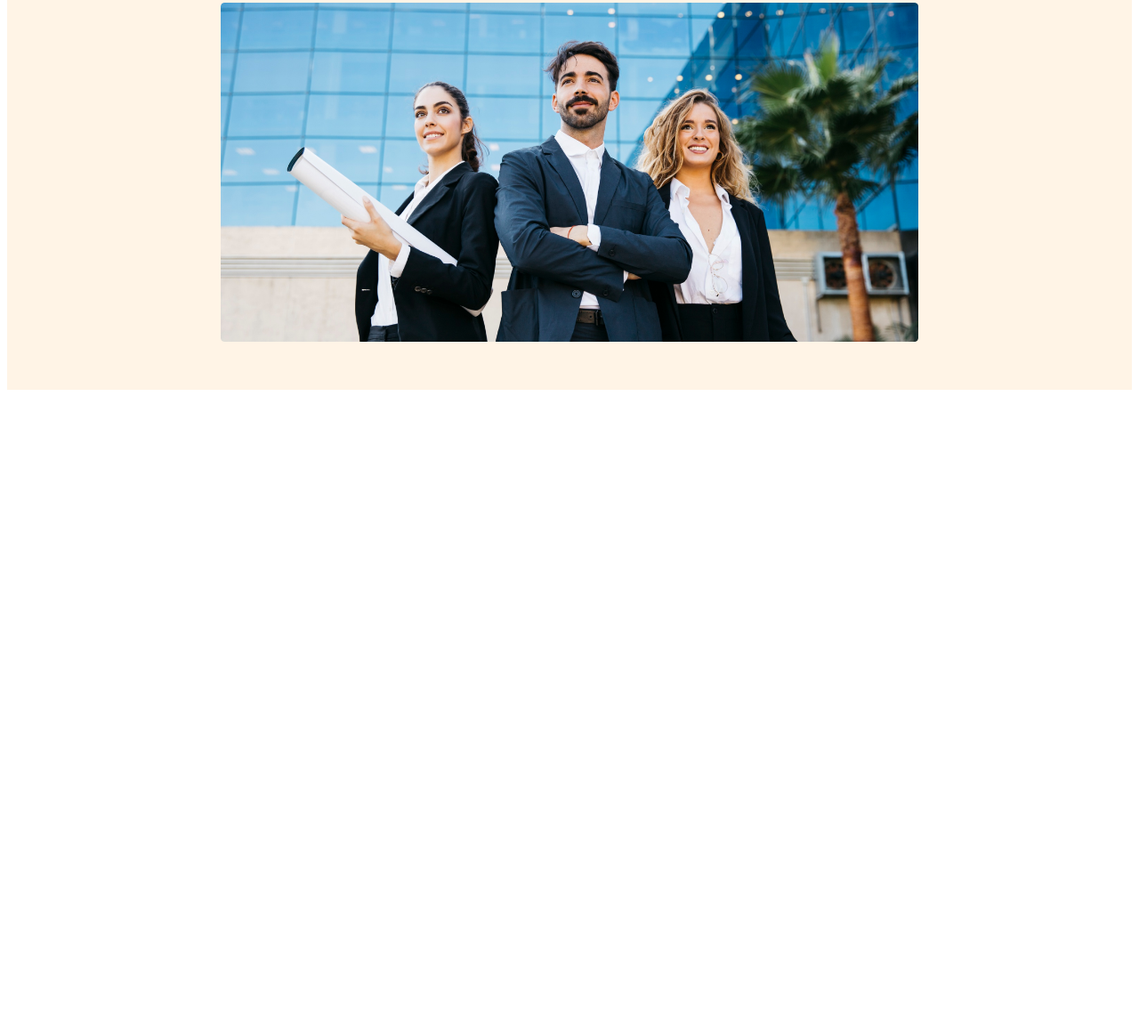
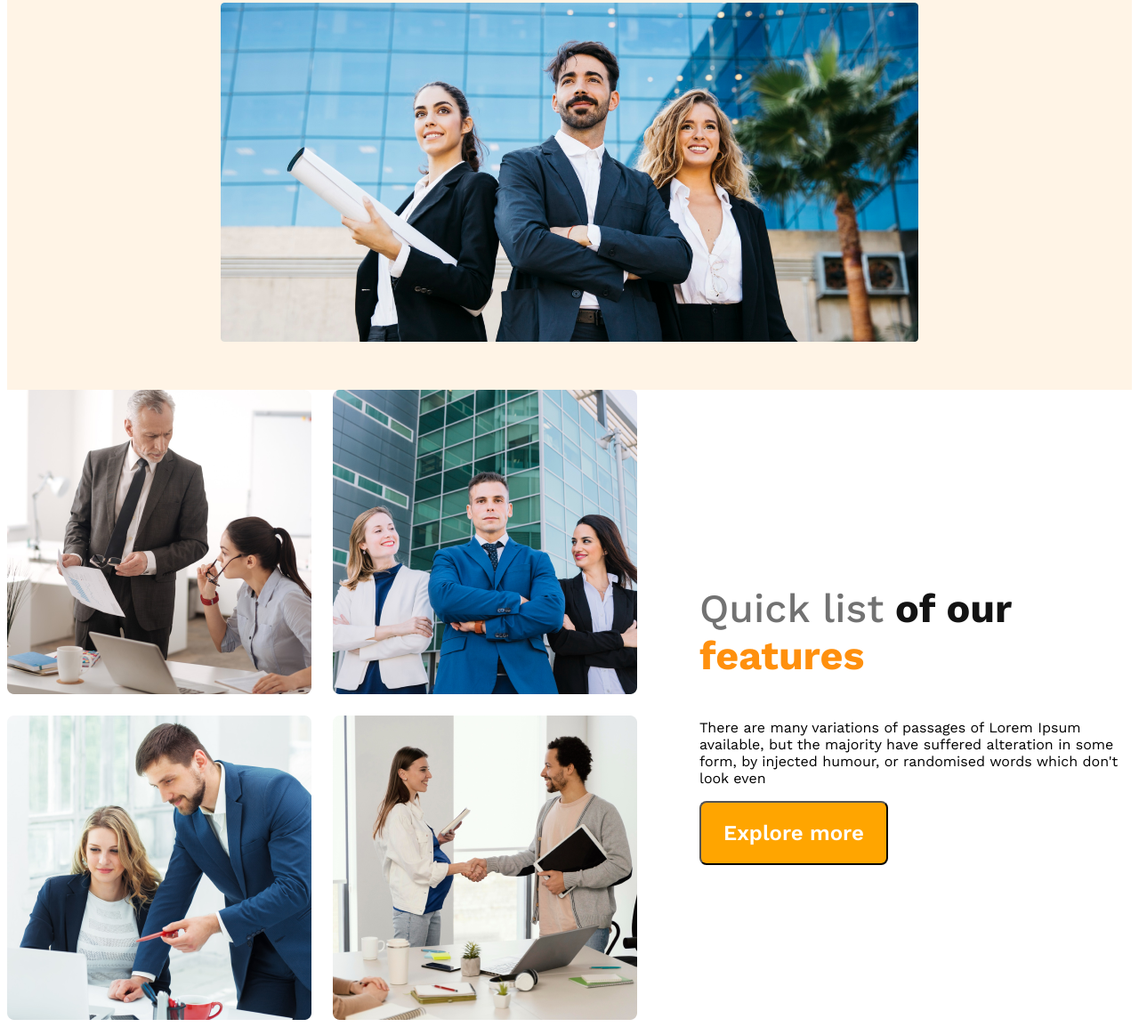
Before and after one commit to Fahad6112/g3-architect-website, a plain HTML site: page index.html in a window 1280 px wide. Shown: the part 592-1746 px from the top of the page at 89% size. Before the commit the page ends 1038 px from the top, so only its background shows below. Drawn offline with nearby package versions, Linux system fonts and the light colour scheme.

Commit message:
teams container

```diff
--- a/index.html
+++ b/index.html
@@ -26,6 +26,19 @@
         </div>
     </header>
     <main>
+        <section class="teams-container">
+            <div class="teams-img">
+                <img src="images/team1.png" alt="">
+                <img src="images/team2.png" alt="">
+                <img src="images/team3.png" alt="">
+                <img src="images/team4.png" alt="">
+            </div>
+            <div class="teams-content">
+                <h3 class="teams-title"><span class="quick-list">Quick list</span> <span class="of-our">of our</span> <span class="features">features</span></h3>
+                <p class="teams-description">There are many variations of passages of Lorem Ipsum available, but the majority have suffered alteration in some form, by injected humour, or randomised words which don't look even</p>
+                <button class="btn-primary">Explore more</button>
+            </div>
+        </section>
 
     </main>
     <footer>
--- a/style/architect.css
+++ b/style/architect.css
@@ -66,6 +66,43 @@ nav li a{
     width: 100%;
 }
 
+
+/*main style*/
+main{
+    max-width: 1440px;
+    margin: 0 auto;
+}
+.teams-container{
+    display: flex;
+    align-items: center;
+}
+.teams-img{
+    display: grid;
+    grid-template-columns:repeat(2, 1fr) ;
+    gap: 24px; ;
+
+}
+.teams-content{
+    padding: right 70px; ;
+    padding-left: 70px;
+}
+.teams-title{
+    font-size: 2.8rem;
+}
+.teams-title .quick-list{
+    color: #727272;
+    font-weight: 500;
+}
+.teams-title .of-our{
+    color: #131313;
+    font-weight: 700;
+}
+.teams-title .features{
+    color: #FF900E;
+    font-weight: 700;
+}
+
+
 /*responsive media*/
 /*for mobile*/
 @media screen and (max-width: 576px) {
```
